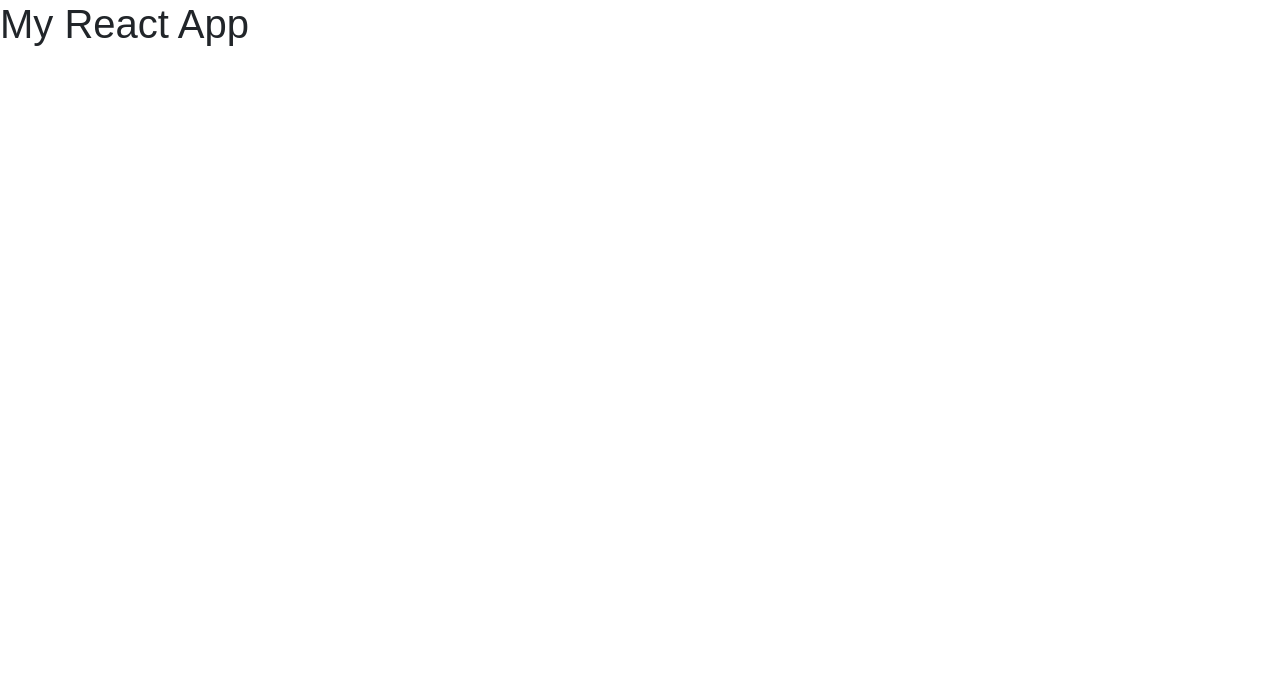
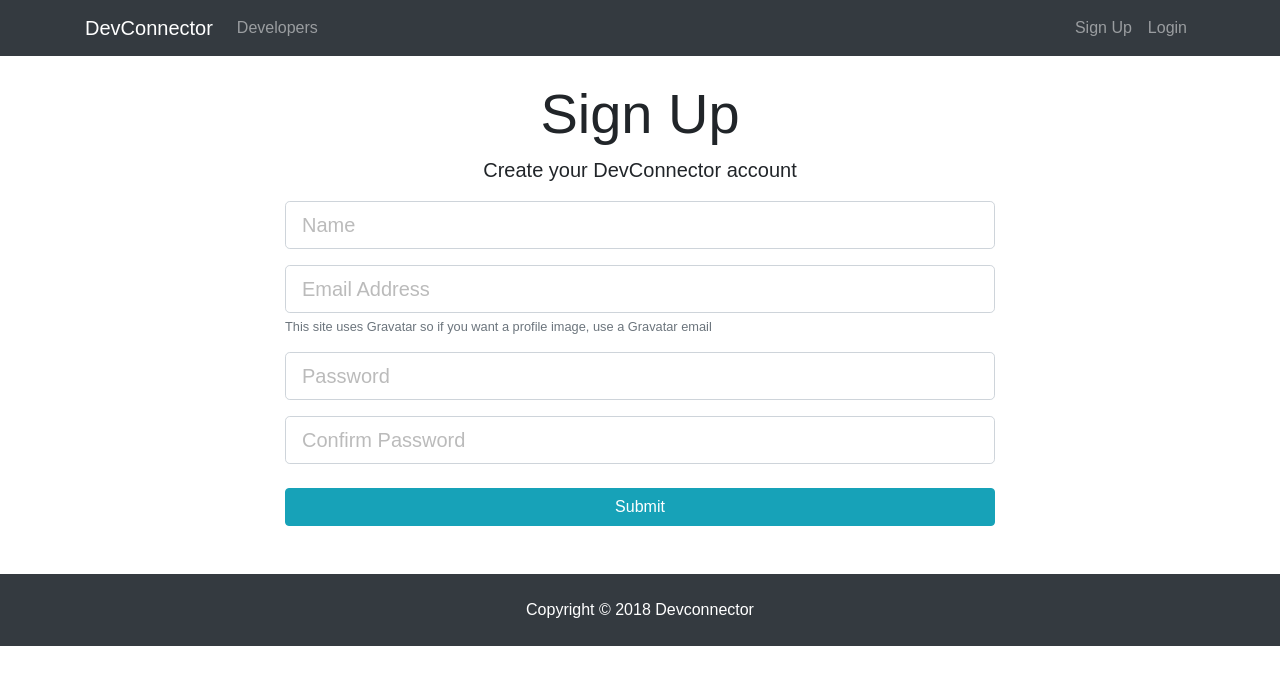
Before and after one commit to danielchengml/mern-devconnect, a React (Create React App) app in the folder client/: page /register in a window 1280 px wide. Shown: the top 684 px of the page. Built offline with nearby package versions, Linux system fonts and the light colour scheme.

Commit message:
added components to react, register works

```diff
--- a/client/package.json
+++ b/client/package.json
@@ -5,6 +5,7 @@
   "dependencies": {
     "react": "^16.3.2",
     "react-dom": "^16.3.2",
+    "react-router-dom": "^4.2.2",
     "react-scripts": "1.1.4"
   },
   "scripts": {
--- a/client/src/App.js
+++ b/client/src/App.js
@@ -1,12 +1,29 @@
 import React, { Component } from 'react';
+import { BrowserRouter as Router, Route } from 'react-router-dom';
+
+import Navbar from './components/layout/Navbar';
+import Footer from './components/layout/Footer';
+import Landing from './components/layout/Landing';
+import Register from './components/auth/Register';
+import Login from './components/auth/Login';
+
+
 import './App.css';
 
 class App extends Component {
   render() {
     return (
-      <div className="App">
-        <h1>My React App</h1>
-      </div>
+      <Router>
+        <div className="App">
+          <Navbar />
+          <Route exact path="/" component={Landing}/>
+          <div className="container">
+            <Route exact path="/register" component={Register}/>
+            <Route exact path="/login" component={Login}/>
+          </div>
+          <Footer />
+        </div>
+      </Router>
     );
   }
 }
--- /dev/null
+++ b/client/src/components/auth/Login.js
@@ -0,0 +1,13 @@
+import React, { Component } from 'react'
+
+class Login extends Component {
+  render() {
+    return (
+      <div>
+        <h1>Login</h1>
+      </div>
+    )
+  }
+}
+
+export default Login;
--- /dev/null
+++ b/client/src/components/auth/Register.js
@@ -0,0 +1,69 @@
+import React, { Component } from 'react'
+
+class Register extends Component {
+  constructor() {
+    super();
+    this.state = {
+      name: '',
+      email: '',
+      password: '',
+      password2: '',
+      errors: {}
+    }
+
+    this.onChange = this.onChange.bind(this);
+    this.onSubmit = this.onSubmit.bind(this);
+  }
+
+  onChange(e) {
+    this.setState({ [ e.target.name ]: e.target.value });
+  }
+
+  onSubmit(e) {
+    e.preventDefault();
+
+    const newUser = {
+      name: this.state.name,
+      email: this.state.email,
+      password: this.state.password,
+      password2: this.state.password2
+    }
+
+    console.log(newUser);
+  }
+
+  render() {
+    return (
+      <div>
+        <div className="register">
+          <div className="container">
+            <div className="row">
+              <div className="col-md-8 m-auto">
+                <h1 className="display-4 text-center">Sign Up</h1>
+                <p className="lead text-center">Create your DevConnector account</p>
+                <form onSubmit={this.onSubmit}>
+                  <div className="form-group">
+                    <input type="text" className="form-control form-control-lg" placeholder="Name" name="name" value={this.state.name} onChange={this.onChange} />
+                  </div>
+                  <div className="form-group">
+                    <input type="email" className="form-control form-control-lg" placeholder="Email Address" name="email" value={this.state.email} onChange={this.onChange} />
+                    <small className="form-text text-muted">This site uses Gravatar so if you want a profile image, use a Gravatar email</small>
+                  </div>
+                  <div className="form-group">
+                    <input type="password" className="form-control form-control-lg" placeholder="Password" name="password" value={this.state.password} onChange={this.onChange} />
+                  </div>
+                  <div className="form-group">
+                    <input type="password" className="form-control form-control-lg" placeholder="Confirm Password" name="password2" value={this.state.password2} onChange={this.onChange} />
+                  </div>
+                  <input type="submit" className="btn btn-info btn-block mt-4" />
+                </form>
+              </div>
+            </div>
+          </div>
+        </div>
+      </div>
+    )
+  }
+}
+
+export default Register;
--- a/client/src/components/layout/Footer.js
+++ b/client/src/components/layout/Footer.js
@@ -0,0 +1,9 @@
+import React from 'react';
+
+export default () => {
+  return (
+    <footer className="bg-dark text-white mt-5 p-4 text-center">
+        Copyright &copy; { new Date().getFullYear() } Devconnector
+    </footer>
+  )
+}
--- a/client/src/components/layout/Landing.js
+++ b/client/src/components/layout/Landing.js
@@ -0,0 +1,28 @@
+import React, { Component } from 'react';
+import { Link } from 'react-router-dom';
+
+
+class Landing extends Component {
+  render() {
+    return (
+        <div className="landing">
+        <div className="dark-overlay landing-inner text-light">
+          <div className="container">
+            <div className="row">
+              <div className="col-md-12 text-center">
+                <h1 className="display-3 mb-4">Developer Connector
+                </h1>
+                <p className="lead"> Create a developer profile/portfolio, share posts and get help from other developers</p>
+                <hr />
+                <Link to="/register" className="btn btn-lg btn-info mr-2">Sign Up</Link>
+                <Link to="/login" className="btn btn-lg btn-light">Login</Link>
+              </div>
+            </div>
+          </div>
+        </div>
+      </div>
+    )
+  }
+}
+
+export default Landing;
--- a/client/src/components/layout/Navbar.js
+++ b/client/src/components/layout/Navbar.js
@@ -1,11 +1,36 @@
-import React, { Component } from 'react'
+import React, { Component } from 'react';
+import { Link } from 'react-router-dom';
 
 class Navbar extends Component {
   render() {
+
     return (
-      <div>
+        <nav className="navbar navbar-expand-sm navbar-dark bg-dark mb-4">
+        <div className="container">
+          <Link className="navbar-brand" to="/">DevConnector</Link>
+          <button className="navbar-toggler" type="button" data-toggle="collapse" data-target="#mobile-nav">
+            <span className="navbar-toggler-icon"></span>
+          </button>
 
-      </div>
+          <div className="collapse navbar-collapse" id="mobile-nav">
+            <ul className="navbar-nav mr-auto">
+              <li className="nav-item">
+                <Link className="nav-link" to="/profiles"> Developers
+                </Link>
+              </li>
+            </ul>
+
+            <ul className="navbar-nav ml-auto">
+              <li className="nav-item">
+                <Link className="nav-link" to="/register">Sign Up</Link>
+              </li>
+              <li className="nav-item">
+              <Link className="nav-link" to="/login">Login</Link>
+              </li>
+            </ul>
+          </div>
+        </div>
+      </nav>
     )
   }
 }
```
Also changed, not shown: 1 other file (tests, documents, lock files or other folders).
